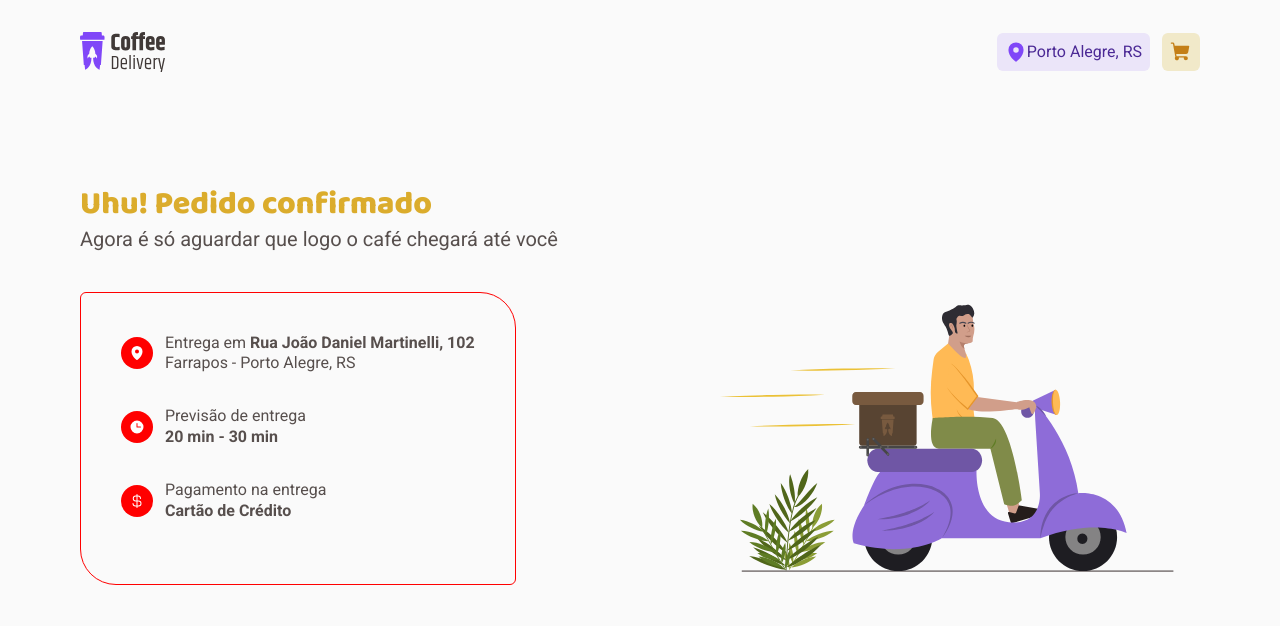
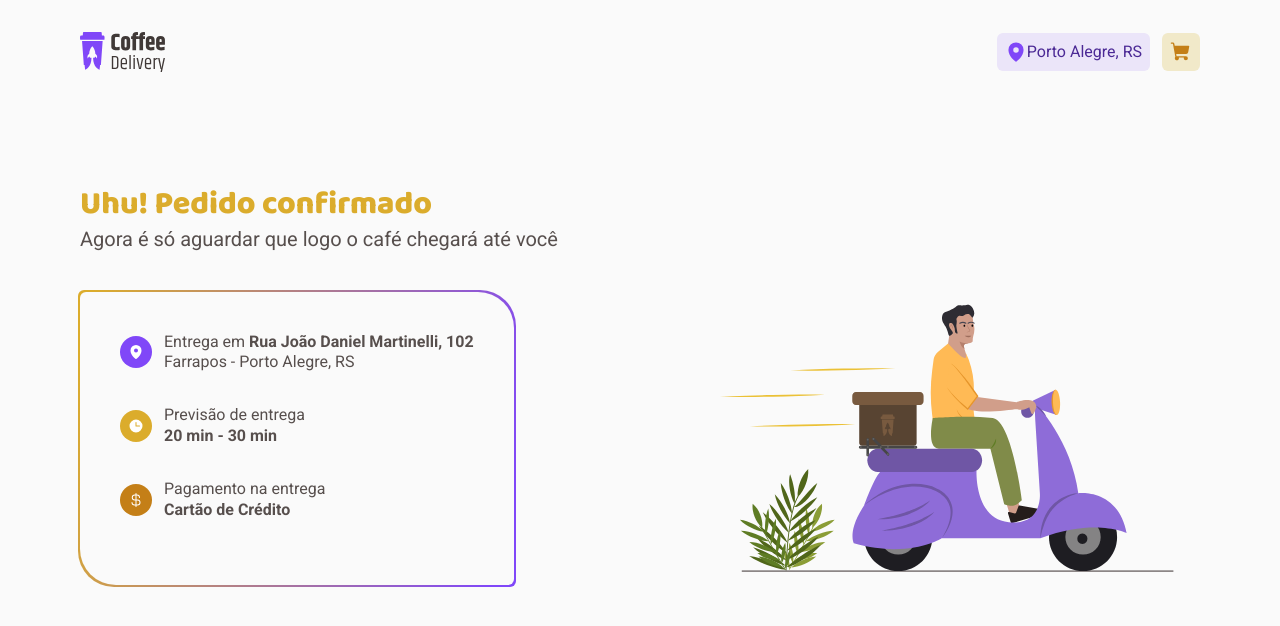
Before and after one commit to douglasrochak/02-desafio-coffee-delivery, a React (Vite) app: page /success in a window 1280 px wide. Shown: the top 626 px of the page. Built offline with nearby package versions, Linux system fonts and the light colour scheme.

Commit message:
order success page almost finished

```diff
--- a/package.json
+++ b/package.json
@@ -10,7 +10,7 @@
     "lint": "npx eslint src --ext .ts,.tsx"
   },
   "dependencies": {
-    "immer": "^9.0.16",
+    "immer": "^9.0.17",
     "phosphor-react": "^1.4.1",
     "react": "^18.2.0",
     "react-dom": "^18.2.0",
--- a/src/pages/Success/components/Address/index.tsx
+++ b/src/pages/Success/components/Address/index.tsx
@@ -8,6 +8,7 @@ export function Address() {
     <AddressContainer>
       <TextAndIcon
         icon={<MapPin weight="fill" size={16} />}
+        color="purple-500"
         text={
           <p>
             Entrega em <strong>Rua João Daniel Martinelli, 102</strong>
@@ -16,11 +17,13 @@ export function Address() {
         subText="Farrapos - Porto Alegre, RS"
       />
       <TextAndIcon
+        color="yellow-500"
         icon={<Clock weight="fill" size={16} />}
         text="Previsão de entrega"
         subText={<strong>20 min - 30 min</strong>}
       />
       <TextAndIcon
+        color="yellow-900"
         icon={<CurrencyDollar weight="fill" size={16} />}
         text="Pagamento na entrega"
         subText={<strong>Cartão de Crédito</strong>}
--- a/src/pages/Success/components/Address/style.ts
+++ b/src/pages/Success/components/Address/style.ts
@@ -1,12 +1,25 @@
 import styled from "styled-components";
 
 export const AddressContainer = styled.div`
+  position: relative;
   display: flex;
   flex-direction: column;
   gap: 2rem;
-
   padding: 2.5rem;
 
-  border: 1px solid red;
   border-radius: 6px 36px;
+  background-color: ${({ theme }) => theme.background};
+
+  &::before {
+    content: "";
+    position: absolute;
+    inset: -2px;
+    border-radius: 6px 36px;
+    background: linear-gradient(
+      103deg,
+      ${({ theme }) => theme["yellow-500"]} 3%,
+      ${({ theme }) => theme["purple-500"]} 95%
+    );
+    z-index: -1;
+  }
 `;
--- a/src/pages/Success/components/TextAndIcon/index.tsx
+++ b/src/pages/Success/components/TextAndIcon/index.tsx
@@ -3,13 +3,14 @@ import { Icon, Text, TextAndIconContainer } from "./style";
 
 interface TextAndIconProps {
   icon: ReactNode;
+  color: "purple-500" | "yellow-500" | "yellow-900";
   text: string | ReactNode;
   subText: string | ReactNode;
 }
-export function TextAndIcon({ icon, text, subText }: TextAndIconProps) {
+export function TextAndIcon({ icon, color, text, subText }: TextAndIconProps) {
   return (
     <TextAndIconContainer>
-      <Icon>{icon}</Icon>
+      <Icon color={color}>{icon}</Icon>
       <Text>
         <span>{text}</span>
         <span>{subText}</span>
--- a/src/pages/Success/components/TextAndIcon/style.ts
+++ b/src/pages/Success/components/TextAndIcon/style.ts
@@ -6,10 +6,11 @@ export const TextAndIconContainer = styled.div`
 `;
 
 export const Icon = styled.div`
+  background: ${(props) => props.theme[props.color]};
+
   width: 2rem;
   height: 2rem;
   border-radius: 100px;
-  background: red;
   display: flex;
   align-items: center;
   justify-content: center;
```
Also changed, not shown: 1 other file (tests, documents, lock files or other folders).
